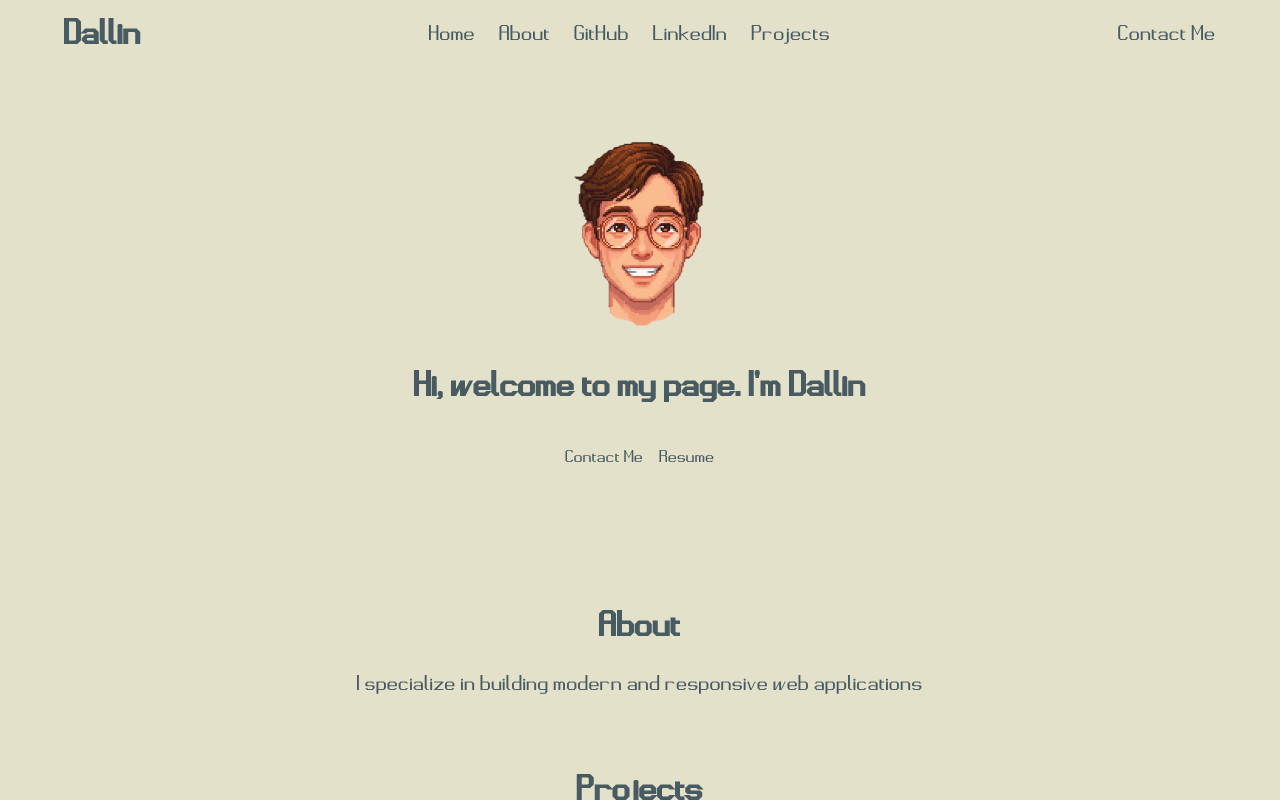
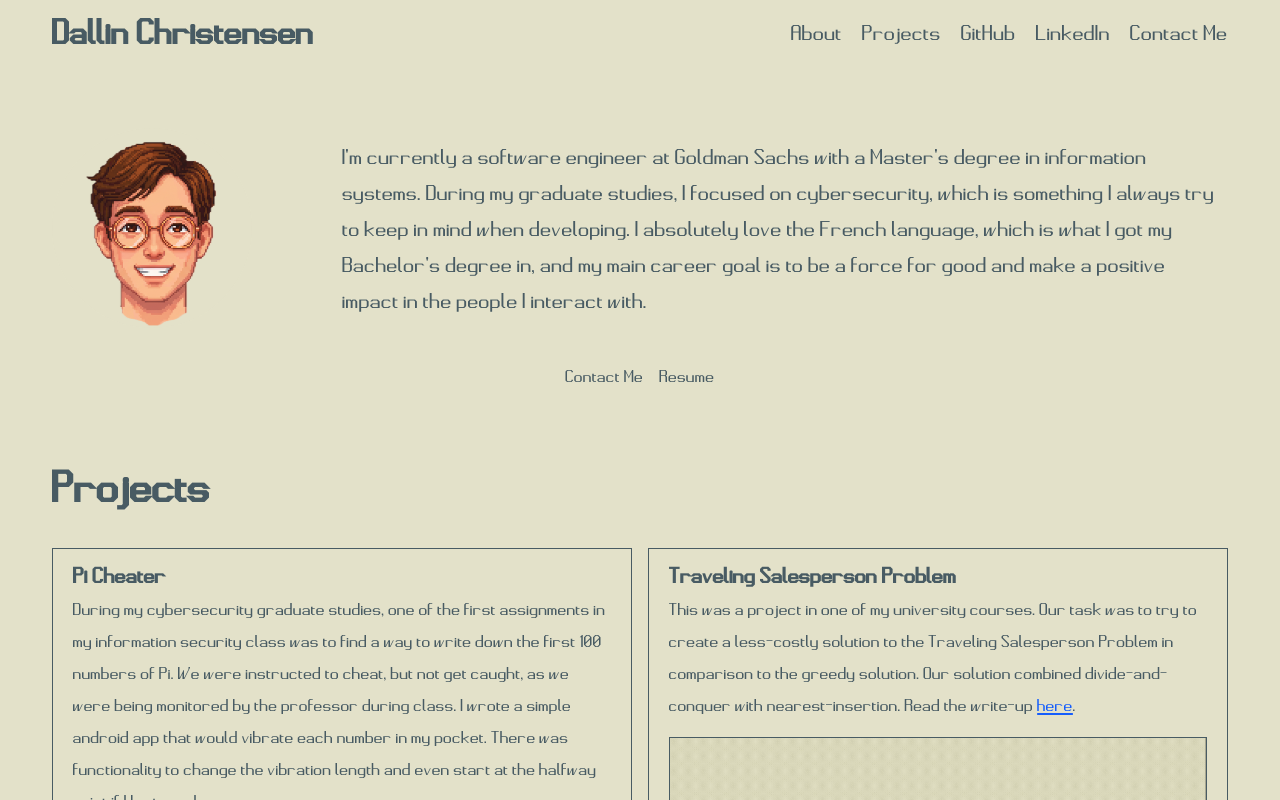
Before and after one commit to fmajorcminor/portfolio, a React (Vite) app: page / in a window 1280 px wide. Shown: the top 800 px of the page. Built offline with nearby package versions, Linux system fonts and the light colour scheme.

Commit message:
Adjust spacing

```diff
--- a/src/components/About.jsx
+++ b/src/components/About.jsx
@@ -1,15 +1,16 @@
 const About = () => {
   return (
-    <div
-      id="about"
-      className="flex-row text-2xl text-center py-16"
-      style={{ color: "#485B63" }}
-    >
-      <h1 className="text-5xl font-bold">About</h1>
-      <p className="mt-4 text-3xl px-4 md:px-32">
-        I specialize in building modern and responsive web applications
-      </p>
-    </div>
+    <div></div>
+    // <div
+    //   id="about"
+    //   className="flex-row text-2xl text-center py-16"
+    //   style={{ color: "#485B63" }}
+    // >
+    //   {/*<h1 className="text-5xl font-bold">About</h1>*/}
+    //   {/*<p className="mt-4 text-3xl px-4 md:px-32">*/}
+    //   {/*  I specialize in building modern and responsive web applications*/}
+    //   {/*</p>*/}
+    // </div>
     // {/*<div className="flex-row text-2xl text-center py-16 border border-red-400 w-full">*/}
     // {/*  <h1 className="text-5xl font-bold">test</h1>*/}
     // {/*  <p className="mt-4 text-3xl px-4 md:px-32 justify-content w-full text-left">*/}
--- a/src/components/Hero.jsx
+++ b/src/components/Hero.jsx
@@ -8,17 +8,31 @@ const Hero = () => {
 
   return (
     <div className="text-2xl text-center py-16" style={{ color: "#485B63" }}>
-      <img
-        src={HeroImage}
-        alt=""
-        className="mx-auto size-50 mb-8 object-cover transform transition-transform duration-300 hover:scale-105 rounded-full"
-      ></img>
-      <h1 className="text-5xl font-bold">
-        Hi, welcome to my page. I&#39;m Dallin
-      </h1>
-      {/*<p className="mt-4 text-3xl px-4 md:px-32">*/}
-      {/*  I specialize in building modern and responsive web applications*/}
-      {/*</p>*/}
+      {/*<h1 className="text-5xl font-bold mb-4">Hi, welcome to my page!</h1>*/}
+      <div className="container-fluid flex flex-col px-8 md:flex-row px-13 items-center justify-between">
+        <div className="container flex justify-normal space-x-5">
+          <img
+            src={HeroImage}
+            alt=""
+            className="size-50 object-cover transform transition-transform duration-300 hover:scale-105 rounded-full"
+          ></img>
+          <p className="inline text-5xl text-left place-content-center md:hidden">
+            {" "}
+            Hi, I&#39;m Dallin!
+          </p>
+        </div>
+
+        <p className="text-3xl p-2 h-fit text-left">
+          I&#39;m currently a software engineer at Goldman Sachs with a
+          Master&#39;s degree in information systems. During my graduate
+          studies, I focused on cybersecurity, which is something I always try
+          to keep in mind when developing. I absolutely love the French
+          language, which is what I got my Bachelor&#39;s degree in, and my main
+          career goal is to be a force for good and make a positive impact in
+          the people I interact with.
+        </p>
+      </div>
+
       <div className="mt-8 space-x-4">
         <button className="cursor-pointer transform transition-transform duration-300 hover:scale-105">
           Contact Me
--- a/src/components/Navbar.jsx
+++ b/src/components/Navbar.jsx
@@ -4,18 +4,20 @@ const Navbar = () => {
   };
 
   return (
-    <nav className="px-8 md:px-16 lg:px24">
+    <nav className="px-8 md:px-13 lg:px24">
       <div
         className="container-fluid py-2 flex justify-center md:justify-between items-center text-3xl"
         style={{ fontFamily: "LexingtonGothic" }}
       >
-        <div className="font-bold text-5xl hidden md:inline">Dallin</div>
-        <div className="space-x-6">
-          <a href="#home" style={{ cursor: "pointer" }}>
-            Home
-          </a>
+        <div className="font-bold text-5xl hidden md:inline">
+          Dallin Christensen
+        </div>
+        <div className="space-x-5">
           <a href="#about" style={{ cursor: "pointer" }}>
             About
+          </a>
+          <a href="#projects" style={{ cursor: "pointer" }}>
+            Projects
           </a>
           <button
             onClick={() => handleButtonClick("https://github.com/fmajorcminor")}
@@ -33,11 +35,8 @@ const Navbar = () => {
           >
             LinkedIn
           </button>
-          <a href="#projects" style={{ cursor: "pointer" }}>
-            Projects
-          </a>
+          <button style={{ cursor: "pointer" }}>Contact Me</button>
         </div>
-        <button style={{ cursor: "pointer" }}>Contact Me</button>
       </div>
     </nav>
   );
--- a/src/components/Projects.jsx
+++ b/src/components/Projects.jsx
@@ -12,8 +12,10 @@ const Projects = () => {
       style={{ color: "#485B63" }}
     >
       {" "}
-      <h1 className="text-5xl pb-4 font-bold">Projects</h1>
-      <div className="flex flex-col md:flex-row gap-4 flex-wrap px-4 text-3xl">
+      <h1 className="text-6xl pb-8 font-bold container text-left px-13">
+        Projects
+      </h1>
+      <div className="flex flex-col md:flex-row gap-4 flex-wrap px-13 text-3xl">
         <div className="container mx-auto px-5 pb-4 pt-2 font-bold md:w-[calc(50%-0.5rem)] border text-left">
           <h1> Pi Cheater</h1>
           <p className="text-2xl font-normal">
@@ -46,7 +48,7 @@ const Projects = () => {
           <img src={TSP_GIF} alt="loading..." className="border-1 mt-4" />
         </div>
         <div className="container mx-auto px-5 pb-4 pt-2 font-bold md:w-[calc(50%-0.5rem)] border text-left">
-          <h1>Augmented Reality Master&#39;s Capstone</h1>
+          <h1>Augmented Reality Master&#39;s Degree Capstone</h1>
           <p className="text-2xl font-normal">
             During my Master&#39;s degree in Information Systems, I was required
             to do a two-semester long capstone project. My team and I decided to
```
